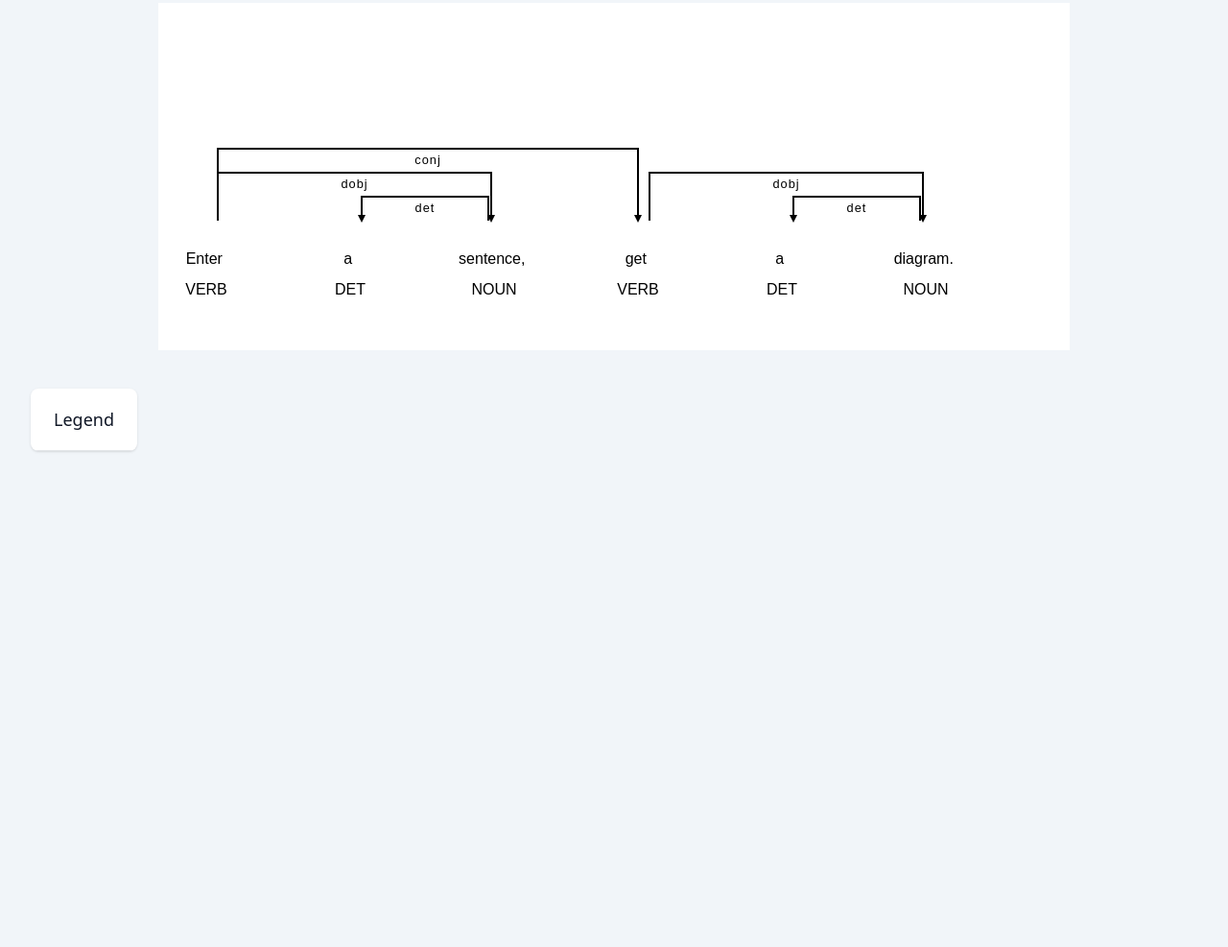
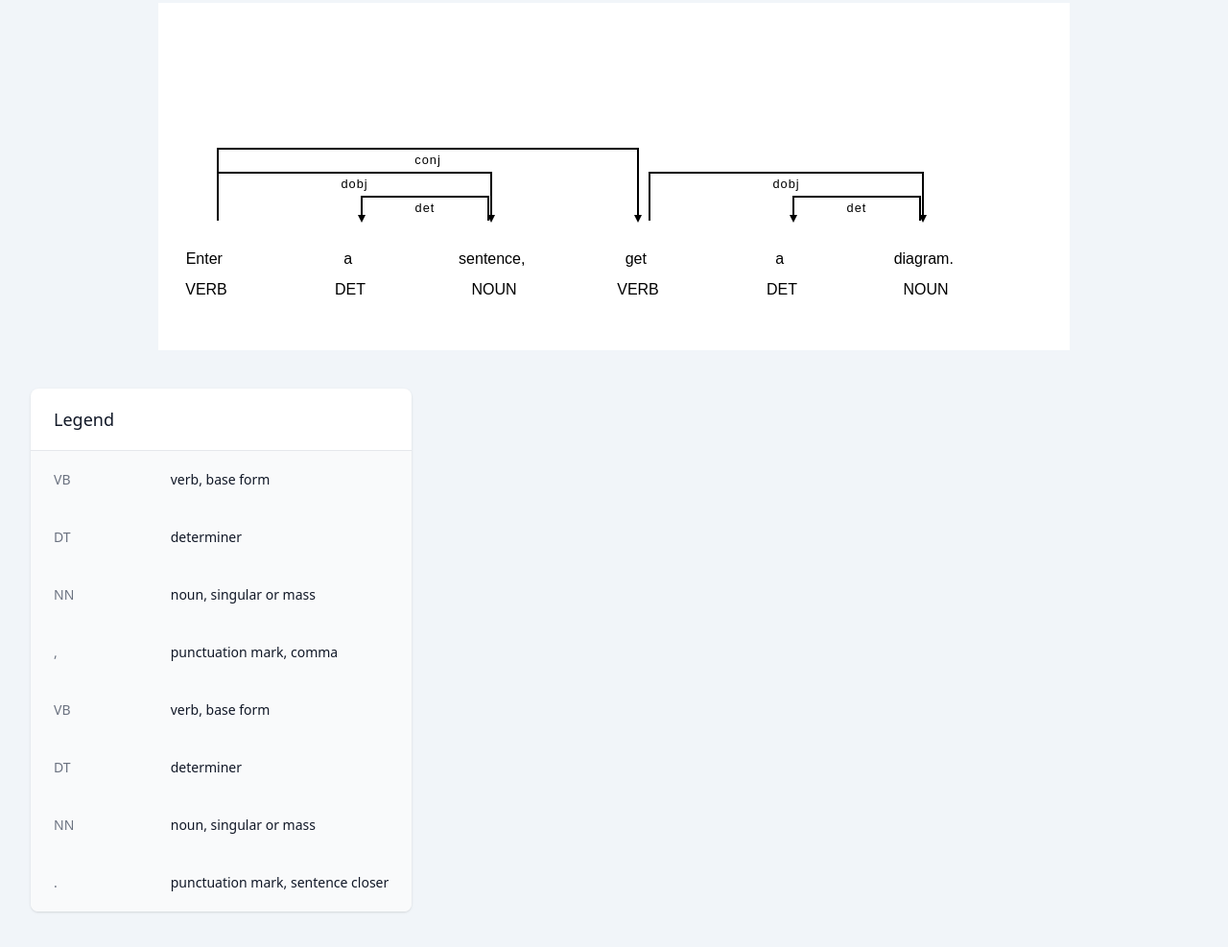
Before and after one commit to gjtorikian/diagrammer, a website: page index.html in a window 1280 px wide. Shown: the part 329-1316 px from the top of the page at 96% size. Before the commit the page ends 863 px from the top, so only its background shows below. Drawn offline with Linux system fonts and the light colour scheme.

Commit message:
explain yourself

````diff
--- a/index.html
+++ b/index.html
@@ -50,7 +50,72 @@
               </h3>
             </div>
             <div class="border-t border-gray-200">
-              <dl id="legend"></dl>
+              <dl id="legend">
+                <div
+                  class="bg-gray-50 px-4 py-5 sm:grid sm:grid-cols-3 sm:gap-4 sm:px-6"
+                >
+                  <dt class="text-sm font-medium text-gray-500">VB</dt>
+                  <dd class="mt-1 text-sm text-gray-900 sm:mt-0 sm:col-span-2">
+                    verb, base form
+                  </dd>
+                </div>
+                <div
+                  class="bg-gray-50 px-4 py-5 sm:grid sm:grid-cols-3 sm:gap-4 sm:px-6"
+                >
+                  <dt class="text-sm font-medium text-gray-500">DT</dt>
+                  <dd class="mt-1 text-sm text-gray-900 sm:mt-0 sm:col-span-2">
+                    determiner
+                  </dd>
+                </div>
+                <div
+                  class="bg-gray-50 px-4 py-5 sm:grid sm:grid-cols-3 sm:gap-4 sm:px-6"
+                >
+                  <dt class="text-sm font-medium text-gray-500">NN</dt>
+                  <dd class="mt-1 text-sm text-gray-900 sm:mt-0 sm:col-span-2">
+                    noun, singular or mass
+                  </dd>
+                </div>
+                <div
+                  class="bg-gray-50 px-4 py-5 sm:grid sm:grid-cols-3 sm:gap-4 sm:px-6"
+                >
+                  <dt class="text-sm font-medium text-gray-500">,</dt>
+                  <dd class="mt-1 text-sm text-gray-900 sm:mt-0 sm:col-span-2">
+                    punctuation mark, comma
+                  </dd>
+                </div>
+                <div
+                  class="bg-gray-50 px-4 py-5 sm:grid sm:grid-cols-3 sm:gap-4 sm:px-6"
+                >
+                  <dt class="text-sm font-medium text-gray-500">VB</dt>
+                  <dd class="mt-1 text-sm text-gray-900 sm:mt-0 sm:col-span-2">
+                    verb, base form
+                  </dd>
+                </div>
+                <div
+                  class="bg-gray-50 px-4 py-5 sm:grid sm:grid-cols-3 sm:gap-4 sm:px-6"
+                >
+                  <dt class="text-sm font-medium text-gray-500">DT</dt>
+                  <dd class="mt-1 text-sm text-gray-900 sm:mt-0 sm:col-span-2">
+                    determiner
+                  </dd>
+                </div>
+                <div
+                  class="bg-gray-50 px-4 py-5 sm:grid sm:grid-cols-3 sm:gap-4 sm:px-6"
+                >
+                  <dt class="text-sm font-medium text-gray-500">NN</dt>
+                  <dd class="mt-1 text-sm text-gray-900 sm:mt-0 sm:col-span-2">
+                    noun, singular or mass
+                  </dd>
+                </div>
+                <div
+                  class="bg-gray-50 px-4 py-5 sm:grid sm:grid-cols-3 sm:gap-4 sm:px-6"
+                >
+                  <dt class="text-sm font-medium text-gray-500">.</dt>
+                  <dd class="mt-1 text-sm text-gray-900 sm:mt-0 sm:col-span-2">
+                    punctuation mark, sentence closer
+                  </dd>
+                </div>
+              </dl>
             </div>
           </div>
         </div>
--- a/main.js
+++ b/main.js
@@ -3,6 +3,10 @@ document.addEventListener("DOMContentLoaded", function () {
   const sentenceInput = document.getElementById("sentence");
   const legend = document.getElementById("legend");
   const diagramtl = document.getElementById("diagram-tl");
+
+  const heading = `<div class="bg-gray-50 px-4 py-5 sm:grid sm:grid-cols-3 sm:gap-4 sm:px-6">`;
+  const dt = `<dt class='text-sm font-medium text-gray-500'>`;
+  const dd = `<dd class='mt-1 text-sm text-gray-900 sm:mt-0 sm:col-span-2'>`;
 
   generateBtn.addEventListener("click", function () {
     let sentence = sentenceInput.value;
@@ -12,12 +16,7 @@ document.addEventListener("DOMContentLoaded", function () {
       diagramtl.innerHTML = data.svg;
       legend.innerHTML = "";
       data.labels.forEach((element) => {
-        legend.innerHTML += ```
-        <div class="bg-gray-50 px-4 py-5 sm:grid sm:grid-cols-3 sm:gap-4 sm:px-6">
-        <dt class='text-sm font-medium text-gray-500'>${element[0]}</dt>
-        <dd class='mt-1 text-sm text-gray-900 sm:mt-0 sm:col-span-2'>>${element[1]}</dd>
-        </div>
-        ```;
+        legend.innerHTML += `${heading}${dt}${element[0]}</dt>${dd}${element[1]}</dd></div>`;
       });
     });
   });
````
Also changed, not shown: output.css.
